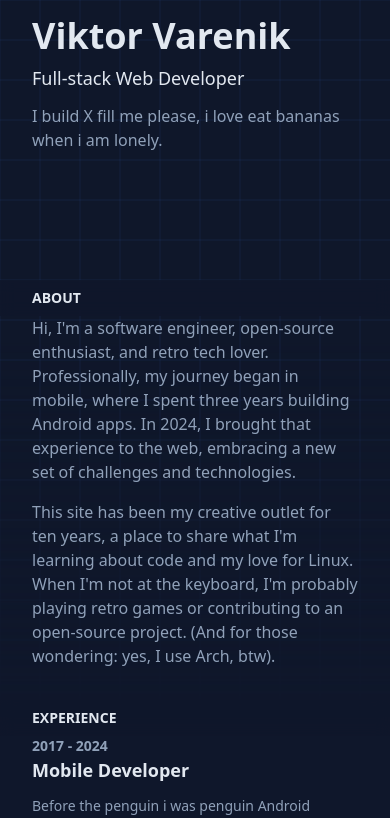
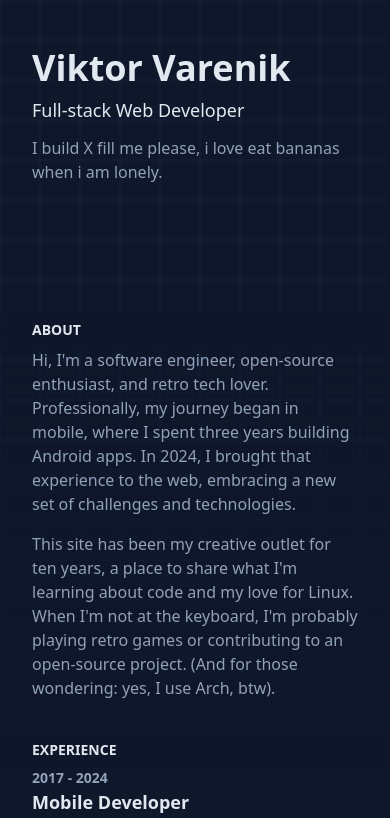
Before and after one commit to kotleni/kotleni.github.io, a Next.js app: page / in a window 390 px wide. Shown: the top 818 px of the page. Built offline with nearby package versions, Linux system fonts and the light colour scheme.

Commit message:
chore: add top page padding for mobile

```diff
--- a/src/app/page.tsx
+++ b/src/app/page.tsx
@@ -218,7 +218,7 @@ function RightSide() {
 export default function Home() {
     return (
         <div className="w-full flex justify-center text-slate-400 overflow-x-hidden">
-            <div className="w-full md:container xl:max-w-7xl md:flex md:flex-row md:items-start">
+            <div className="w-full md:container xl:max-w-7xl md:flex md:flex-row md:items-start max-md:pt-8">
                 <LeftSide />
                 <RightSide />
             </div>
```
